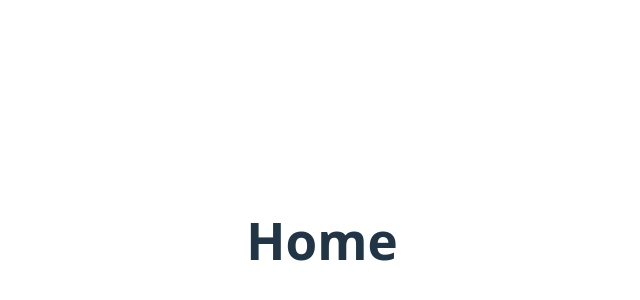
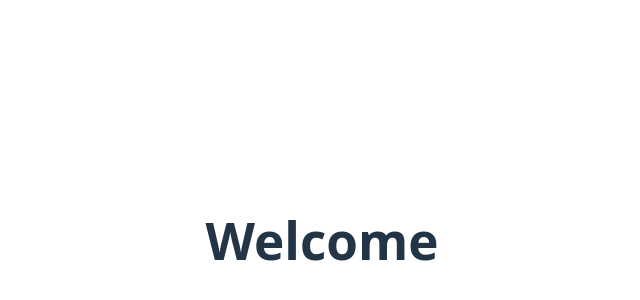
Before and after one commit to salkao/MoneyCalculation, a Vue app: page / in a window 1280 px wide. Shown: the part 160-460 px from the top of the page, without its empty margins (318-958 px from the left). Built offline with nearby package versions, Linux system fonts and the light colour scheme.

Commit message:
Add Welcome view component and update router to use it as the home page.

```diff
--- /dev/null
+++ b/src/components/views/Welcome.vue
@@ -0,0 +1,9 @@
+<template>
+  <div class="welcome-container">
+    <h1 class="welcome-title">Welcome</h1>
+  </div>
+</template>
+
+<script setup lang="ts"></script>
+
+<style scoped lang="scss"></style>
--- a/src/router/index.ts
+++ b/src/router/index.ts
@@ -1,9 +1,10 @@
 import { createRouter, createWebHistory } from 'vue-router';
 import type { RouteRecordRaw } from 'vue-router';
 import Home from '@/components/views/Home.vue';
-
+import Welcome from '@/components/views/Welcome.vue';
 const routes: Array<RouteRecordRaw> = [
-  { path: '/', name: 'Home', component: Home },
+  { path: '/', name: 'Welcome', component: Welcome },
+  { path: '/home', name: 'Home', component: Home },
 ];
 
 const router = createRouter({
```
